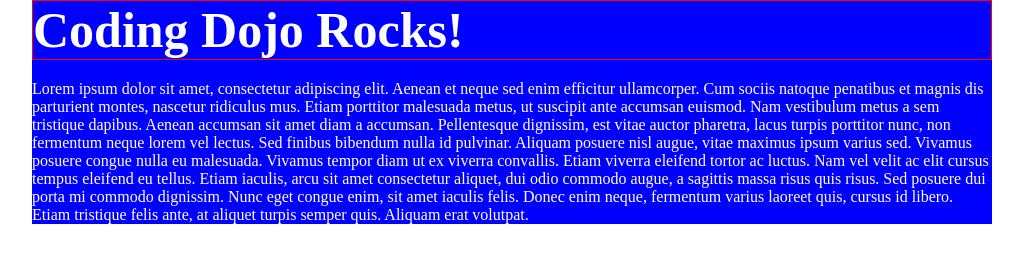
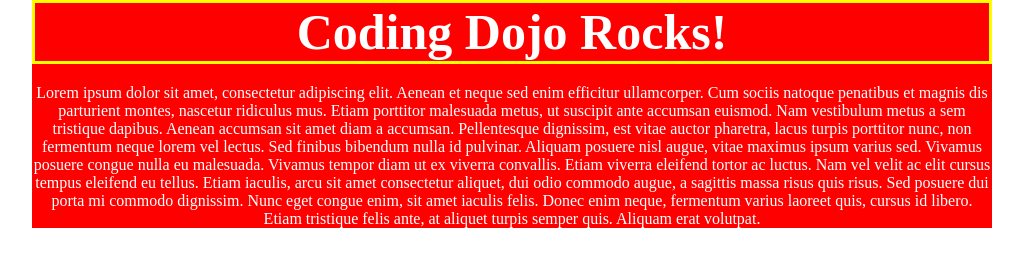
Before and after one commit to Renejchen/basic_repo, a plain HTML site: page index.html in a window 1280 px wide. Shown: the whole page, without its empty margins (128-1151 px from the left). Drawn offline with Linux system fonts and the light colour scheme.

Commit message:
udpated css_red

```diff
--- a/style.css
+++ b/style.css
@@ -6,7 +6,7 @@
 #wrapper{
 	width: 960px;
 	margin: 0 auto;
-	background-color: blue;
+	background-color: red;
 
 }
 
@@ -14,12 +14,14 @@
 	margin-bottom: 20px;
 	color: white;
 	font-size: 50px;
-	border: 1px solid red;
+	border: 3px solid yellow;
+	text-align: center;
 }
 
 p{
 	margin-bottom: 20px;
 	color: white;
+	text-align: center;
 
 
 }
```
